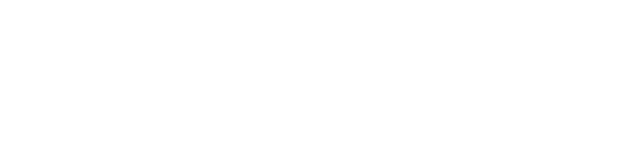
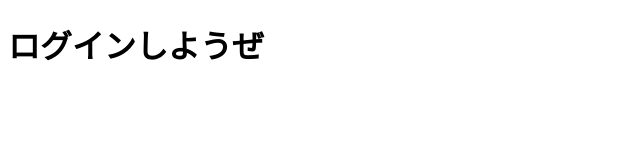
Before and after one commit to YYUTY/Side, a plain HTML site: page html/login.html in a window 1280 px wide. Shown: the whole page, without its empty margins (0-640 px from the left). Drawn offline with Linux system fonts and the light colour scheme.

Commit message:
ぉぎｎ

```diff
--- a/html/login.html
+++ b/html/login.html
@@ -5,6 +5,6 @@
     <title></title>
   </head>
   <body>
-
+    <h1>ログインしようぜ</h1>
   </body>
 </html>
```
